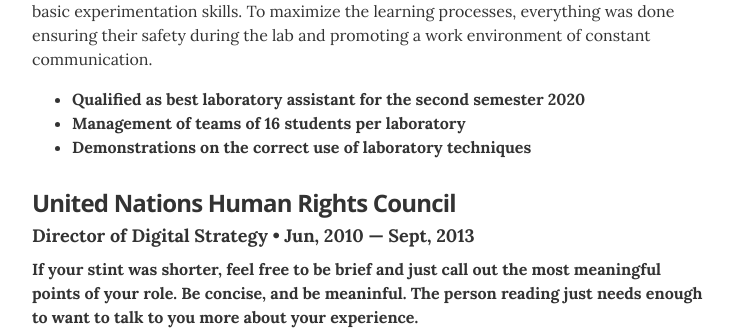
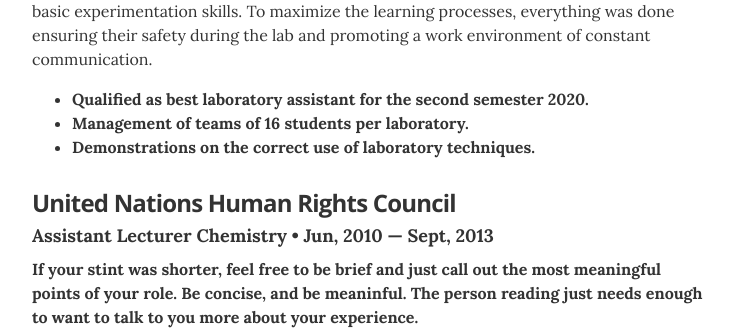
Before and after one commit to jeff0994/jeff0994.github.io, a Jekyll site: the page built from index.html, in a window 1280 px wide and 900 px high, scrolled down 592 px. Shown: the part 171-507 px from the top of the window, without its empty margins (268-1011 px from the left). Built offline with Jekyll 4.4.1, drawn with Linux system fonts in a browser that asks for light colours.

Commit message:
Update experience.yml

```diff
--- a/_data/experience.yml
+++ b/_data/experience.yml
@@ -7,12 +7,12 @@
            To maximize the learning processes, everything was done ensuring their safety during the lab and promoting a work environment of constant communication.
            <b/>
            <b/>
-           <ul class="resume-item-list"><li>Qualified as best laboratory assistant for the second semester 2020</li><li>Management of teams of 16 students per laboratory</li>
-           <li>Demonstrations on the correct use of laboratory techniques</li></ul>
+           <ul class="resume-item-list"><li>Qualified as best laboratory assistant for the second semester 2020.</li><li>Management of teams of 16 students per laboratory.</li>
+           <li>Demonstrations on the correct use of laboratory techniques.</li></ul>
 
 # Director of Digital Stratgy
 - company: United Nations Human Rights Council
-  position: Director of Digital Strategy
+  position: Assistant Lecturer Chemistry
   duration:  Jun, 2010 &mdash; Sept, 2013
   summary: If your stint was shorter, feel free to be brief and just call out the most meaningful points of your role. Be concise, and be meaninful. The person reading just needs enough to want to talk to you more about your experience.
 
```
